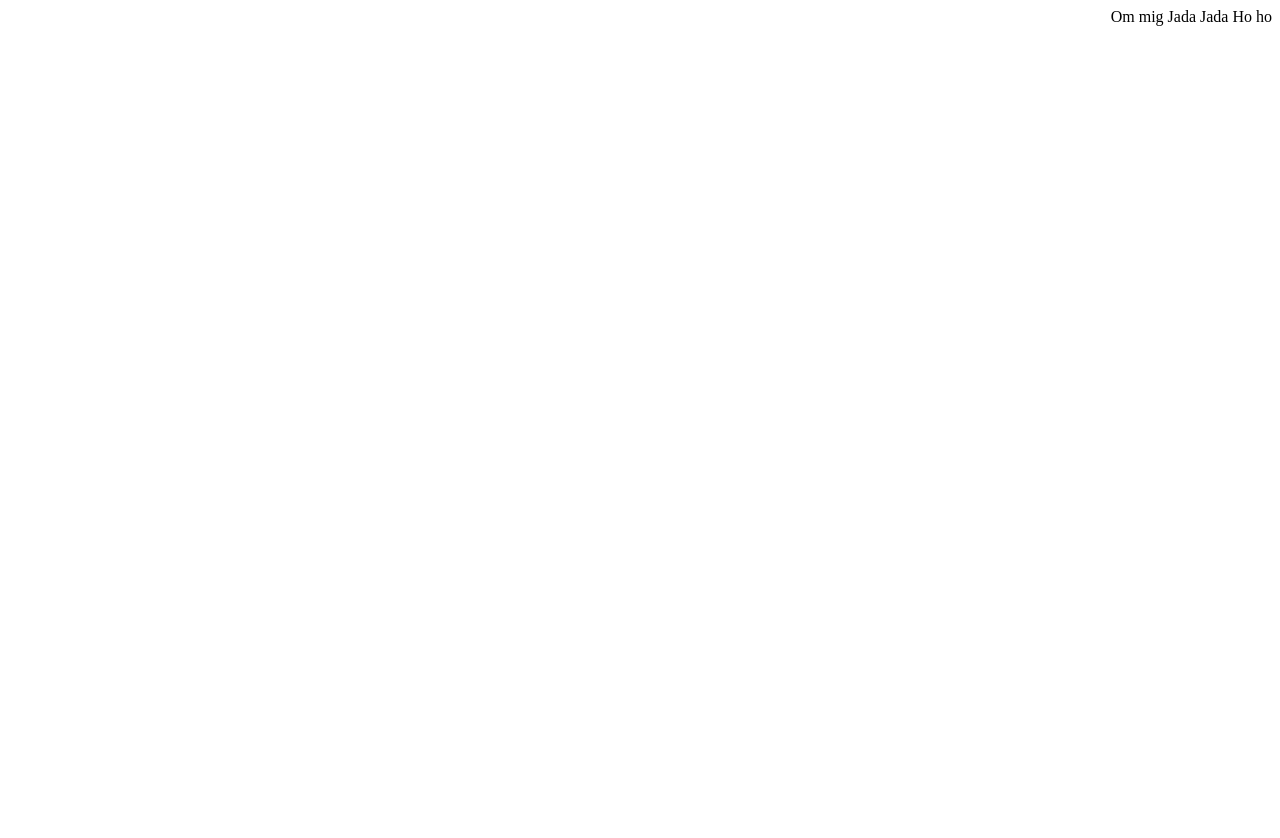
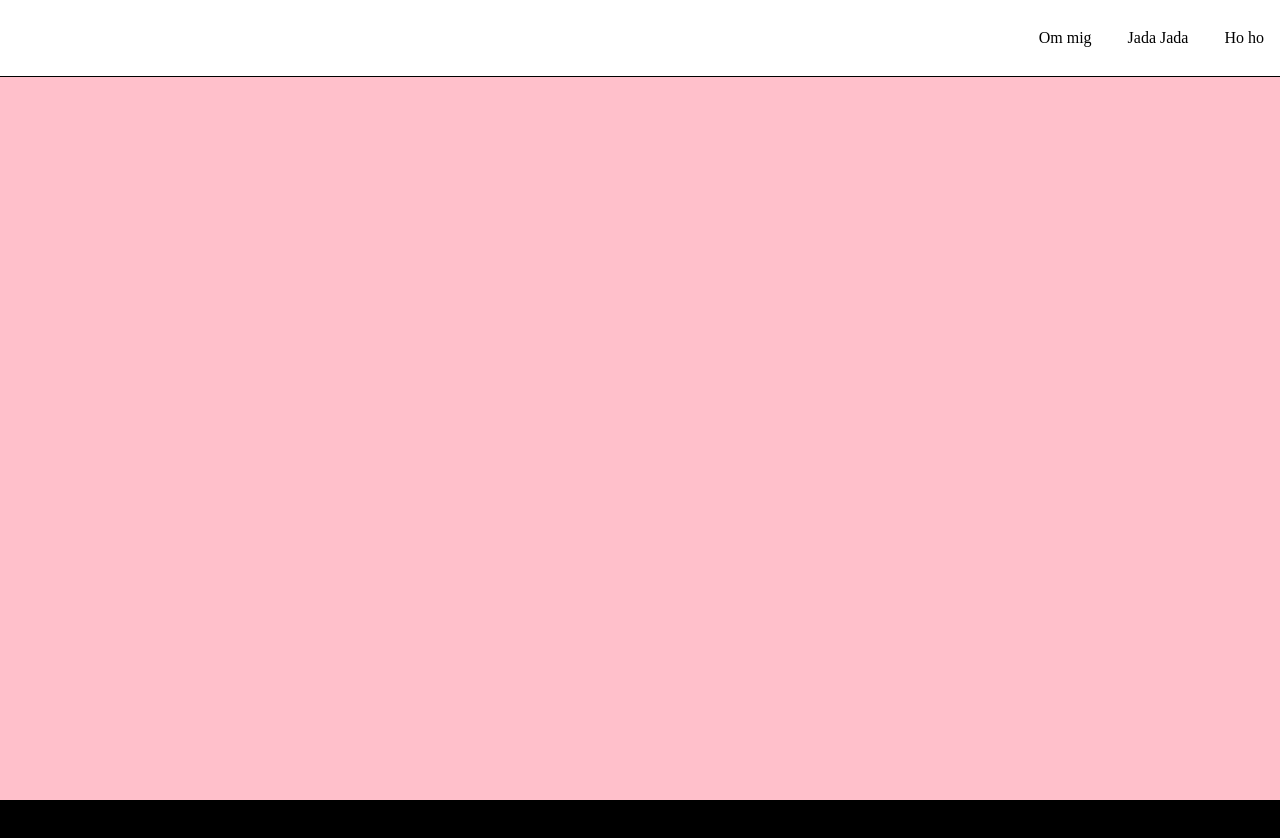
Before and after one commit to karlasalas81/karlasalas.github.io, a plain HTML site: page index.html in a window 1280 px wide. Before the commit the page ends 800 px from the top, so only its background shows below. Drawn offline with Linux system fonts and the light colour scheme.

Commit message:
layout ändringar

```diff
--- a/css/style.css
+++ b/css/style.css
@@ -1,5 +1,31 @@
+* {
+    margin: 0;
+    padding: 0;
+}
+
 .Header {
     width: 100%;
     display: flex;
     justify-content: end;
+    align-items: center;
+    border-bottom: 1px solid;
+    padding: 8px 0px;
+    position: fixed;
+    top: 0;
+    background: white;
+    height: 60px;
 }
+
+.menuButton {
+    padding: 8px 16px;
+}
+
+.Content {
+    height: 100vh;
+    background: pink;
+}
+
+.Footer {
+    height: 300px;
+    background: black;
+}
--- a/index.html
+++ b/index.html
@@ -9,9 +9,9 @@
 	<div>
 		<div class="Header">
 			<div>
-				<span>Om mig</span>
-				<span>Jada Jada</span>
-				<span>Ho ho</span>
+				<span class="menuButton">Om mig</span>
+				<span class="menuButton">Jada Jada</span>
+				<span class="menuButton">Ho ho</span>
 			</div>
 		</div>
 		<div class="Content">
```
